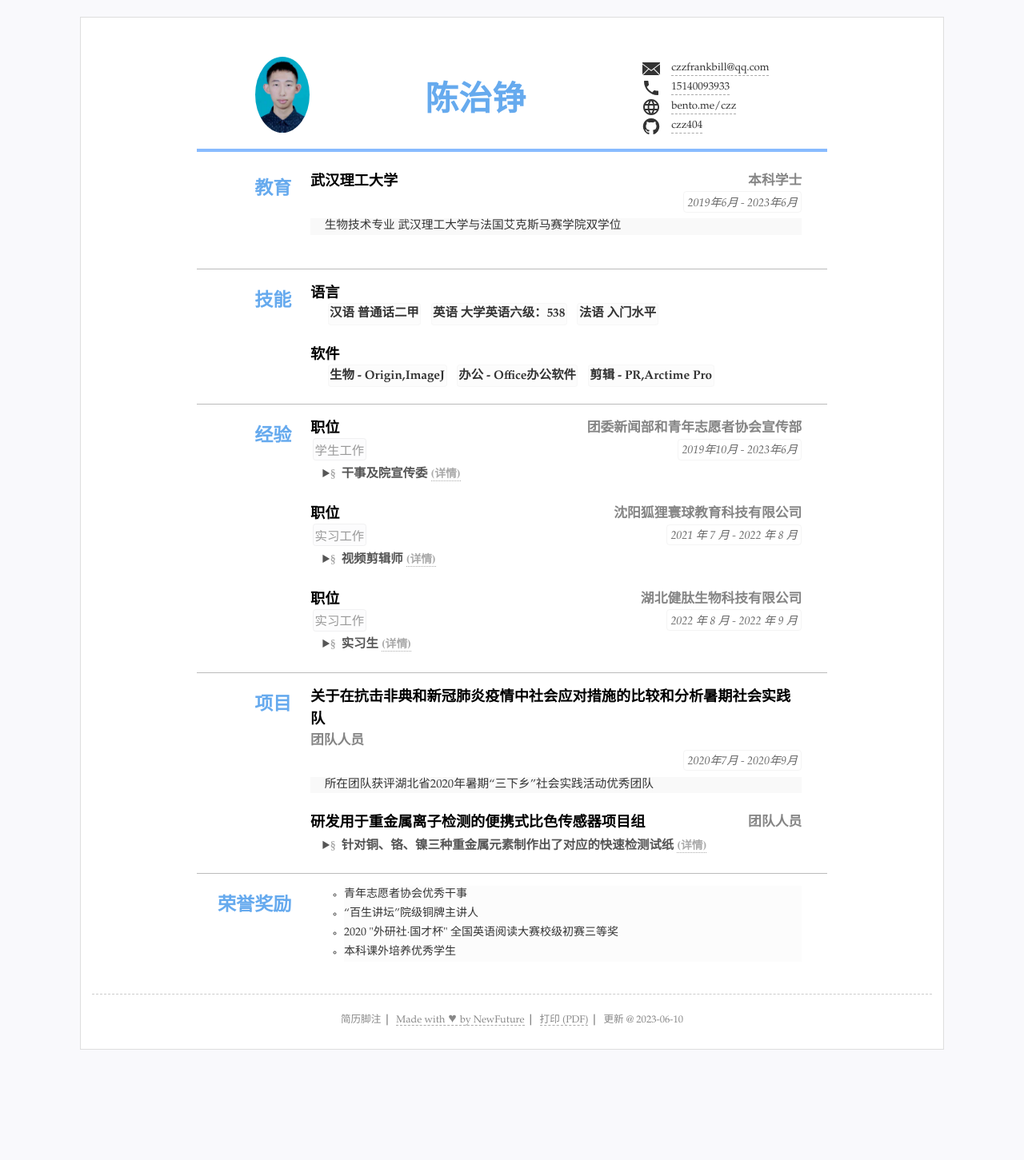
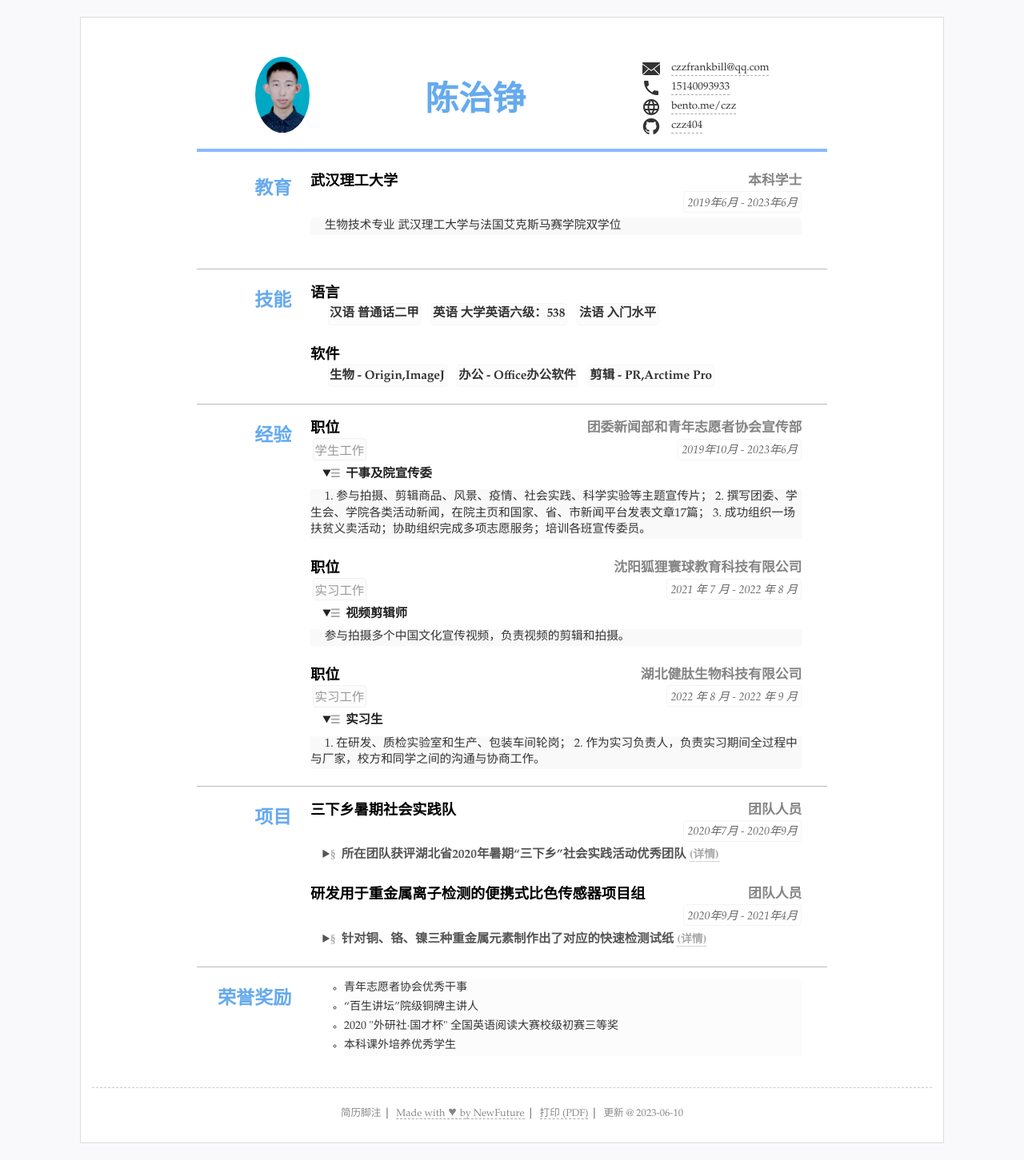
Before and after one commit to czz404/CV, a Jekyll site: the page built from index.html, in a window 1280 px wide. Shown: the whole page at 80% size. Built offline with Jekyll 4.4.1, drawn with Linux system fonts in a browser that asks for light colours; before the commit the page ends 1334 px from its top, so only the background shows below that.

Commit message:
Update resume.yml

```diff
--- a/_data/resume.yml
+++ b/_data/resume.yml
@@ -65,7 +65,7 @@ main: #简历主要内容，
     detail: 1.	参与拍摄、剪辑商品、风景、疫情、社会实践、科学实验等主题宣传片；
             2.	撰写团委、学生会、学院各类活动新闻，在院主页和国家、省、市新闻平台发表文章17篇；
             3.	成功组织一场扶贫义卖活动；协助组织完成多项志愿服务；培训各班宣传委员。
-    # open: open
+    open: open
     #可以设置open默认展开
   - title: 职位
     sub: 沈阳狐狸寰球教育科技有限公司
@@ -74,6 +74,7 @@ main: #简历主要内容，
     - 实习工作
     summary: 视频剪辑师
     detail: 参与拍摄多个中国文化宣传视频，负责视频的剪辑和拍摄。
+    open: open
   - title: 职位
     sub: 湖北健肽生物科技有限公司
     duration: "2022 年 8 月 - 2022 年 9 月"
@@ -82,15 +83,18 @@ main: #简历主要内容，
     summary: 实习生
     detail: 1.	在研发、质检实验室和生产、包装车间轮岗；
             2.	作为实习负责人，负责实习期间全过程中与厂家，校方和同学之间的沟通与协商工作。
+    open: open
 
 - type: projects
   name: 项目
   content:
-  - title: 关于在抗击非典和新冠肺炎疫情中社会应对措施的比较和分析暑期社会实践队
+  - title: 三下乡暑期社会实践队
     duration: 2020年7月 - 2020年9月
-    detail: 所在团队获评湖北省2020年暑期“三下乡”社会实践活动优秀团队
+    summary: 所在团队获评湖北省2020年暑期“三下乡”社会实践活动优秀团队
+    detail: 武汉理工大学关于在抗击非典和新冠肺炎疫情中社会应对措施的比较和分析暑期社会实践队获评湖北省2020年暑期“三下乡”社会实践活动优秀团队
     sub: 团队人员
   - title: 研发用于重金属离子检测的便携式比色传感器项目组
+    duration: 2020年9月 - 2021年4月
     summary: 针对铜、铬、镍三种重金属元素制作出了对应的快速检测试纸
     detail: 撰写“新便携式总金属检测试纸更廉价、便捷”一文，发表在“中国科技网”
     sub: 团队人员
```
